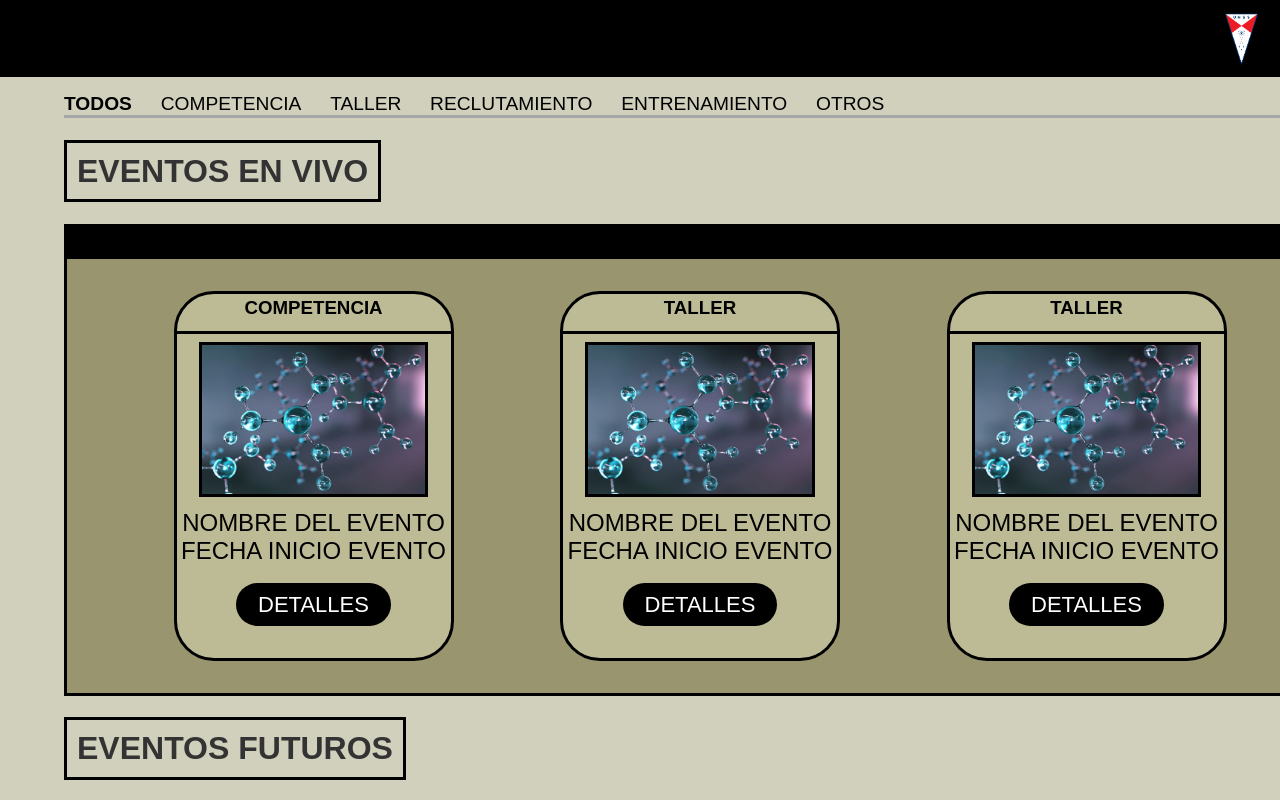
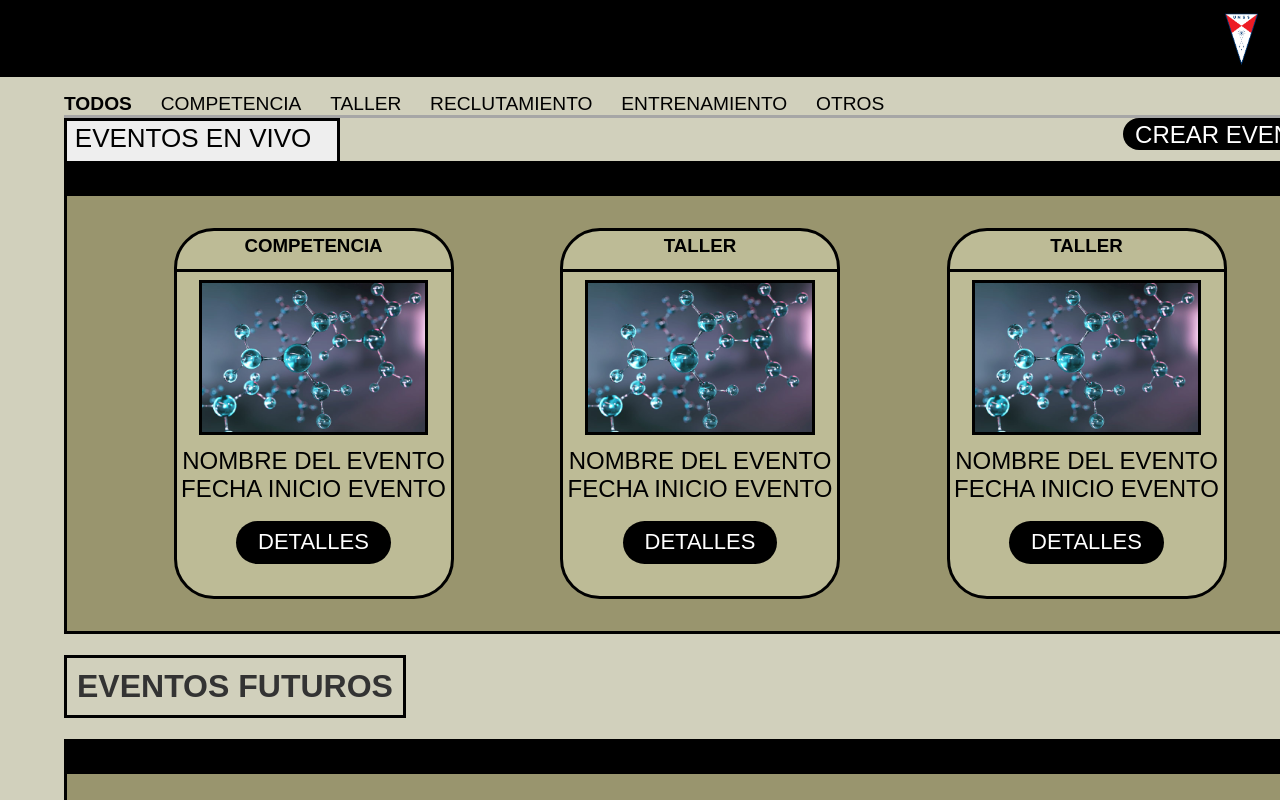
Before and after one commit to MauriErick24/PETIS_1408_FRONTEND, a React (Create React App) app: page /eventos in a window 1280 px wide. Shown: the top 800 px of the page. Built offline with nearby package versions, Linux system fonts and the light colour scheme.

Commit message:
diseño evento ajustes JL

```diff
--- a/src/components/Flex.js
+++ b/src/components/Flex.js
@@ -17,9 +17,11 @@ const Div = styled.div`
   width: ${(props) => props.width || 'auto'};
   flex-wrap: ${(props) => props['flex-wrap'] || 'auto'};
   flex-direction: ${(props) => props['flex-direction'] || 'row'};;
+  flex: ${(props) => props.flex || 'auto'};
   width: ${(props) => props['width'] || 'auto'};
   height: ${(props) => props['height'] || 'auto'};
   justify-content: ${(props) => props['justify-content'] || 'flex-start'};
+  justify-items: ${(props) => props['justify-items'] || 'flex-start'};
   align-items: ${(props) => props['align-items'] || 'flex-start'};
   gap: ${(props) => props['gap'] || '0'};
   padding: ${(props) => props['padding'] || '0'};
--- a/src/components/HeaderArticles.js
+++ b/src/components/HeaderArticles.js
@@ -5,6 +5,7 @@ const HeaderArticles = ({ title, btnTitle, onClick }) => {
   return (
     <Div justify-content='space-between'>
       <div className='header-articles-title'>{title}</div>
+      {/* <div>{title}</div> */}
       <button onClick={onClick}>{btnTitle}</button>
     </Div>
   )
--- a/src/components/HeaderTitle.js
+++ b/src/components/HeaderTitle.js
@@ -17,5 +17,6 @@ const Div = styled(Flex)`
     color: white;
     padding: 0.3em 0.8em;
     font-weight: 400;
+    margin-bottom: 15px;
   }
 `
--- a/src/components/Layout/Layout.jsx
+++ b/src/components/Layout/Layout.jsx
@@ -1,5 +1,6 @@
 import styled from 'styled-components';
 import { useLocation } from 'react-router-dom';
+// import { useNavigate } from 'react-router-dom';
 
 import Header from '../Header';
 import Footer from '../Footer';
@@ -35,7 +36,7 @@ const Sidebar = styled.div`
 const Content = styled.div`
 
   width: 78%;
-  height: 88%;
+  height: 655px;
   background-color: #BDBB96;
   padding: 20px;
   border-radius: 15px;
@@ -43,6 +44,7 @@ const Content = styled.div`
 
 function Layout({updateButton}) {
 
+  // const navigate = useNavigate();
   const location = useLocation();
   const { datos } = location.state;
 
@@ -120,6 +122,7 @@ function Layout({updateButton}) {
         {!updateButton && <Btn onClick={()=>console.log(data)}>CREAR</Btn>}
 
         <Btn color='second' >CANCELAR</Btn>
+        {/* <Btn onClick={() => navigate('/eventos')} color='second'>CANCELAR</Btn>  */}
       </Flex>
       </div>
       <Footer/>
--- a/src/views/creacion-evento.js
+++ b/src/views/creacion-evento.js
@@ -151,7 +151,8 @@ const CreacionEvento = () => {
       </BorderContent>
       <Flex top='1em' justify-content='center' gap='10em'>
         <Btn onClick={() => navigate('/creacion/data', { state: {options} })} >CREAR</Btn>
-        <Btn onClick={() => navigate('/')} color='second'>CANCELAR</Btn>
+        <Btn onClick={() => navigate('/crear/evento')} color='second'>CANCELAR</Btn>
+
       </Flex>
     </>
   )
--- a/src/views/crear-evento.js
+++ b/src/views/crear-evento.js
@@ -85,11 +85,10 @@ const CrearEvento = () => {
   return(
         <Div>
           <form onSubmit={formik.handleSubmit}>
-
-            <Flex justify-content='center'>
-                <HeaderTitle title='CREACION DE EVENTO'/>
+            <Flex justify-content='center' >
+                <HeaderTitle title='CREACION DE EVENTO' />
             </Flex>
-            <Flex margin='1%' flex-direction='column' gap='1em'  align-items='none'>
+            <Flex margin='0' flex-direction='column' gap='1em'  align-items='none'>
                 <Inputk
                     label='Nombre de evento:'
                     name='nombre_evento'
@@ -106,7 +105,8 @@ const CrearEvento = () => {
                 //   values.tipoEvento_id = parseInt(selectedValue);
                      }}
                 />
-                <Flex justify-content='space-evenly' width='100%' gap='1em'>
+                <Flex justify-content='space-between' width='100%' gap='1em'>
+                  {/* 'space-evenly' */}
                   <Container>
                     <Flex flex-direction = 'column' gap='1em'>
                       <Flex flex-direction = 'row'>
@@ -118,6 +118,7 @@ const CrearEvento = () => {
                               name='inicio_inscripcion'
                               type='date'
                               label='Inicia'
+                              inputWidth={'110px'}
                                value={formik.values.inicio_inscripcion}
                                onChange={formik.handleChange}
                                onBlur={formik.handleBlur}
@@ -132,6 +133,7 @@ const CrearEvento = () => {
                               name='fin_inscripcion'
                               type='date'
                               label='Fin'
+                              inputWidth={'110px'}
                                value={formik.values.fin_inscripcion}
                                onChange={formik.handleChange}
                                onBlur={formik.handleBlur}
@@ -150,11 +152,10 @@ const CrearEvento = () => {
                             // value={values.hora}
                             // onChange={handleChange}
                             // onBlur={handleBlur}
-                            inputWidth={'120px'}
+                            inputWidth={'100px'}
                              value={formik.values.hora}
                              onChange={formik.handleChange}
                              onBlur={formik.handleBlur}
-
                           />
 
                           {formik.touched.hora && formik.errors.hora ? <div className='error'>{formik.errors.hora}</div>:null}
@@ -167,7 +168,7 @@ const CrearEvento = () => {
                             // value={values.hora}
                             // onChange={handleChange}
                             // onBlur={handleBlur}
-                            inputWidth={'120px'}
+                            inputWidth={'100px'}
                              value={formik.values.hora}
                              onChange={formik.handleChange}
                              onBlur={formik.handleBlur}
@@ -180,7 +181,7 @@ const CrearEvento = () => {
 
                   <Container>
                     <Flex flex-direction ='column' gap='1em'>
-                    <Flex flex-direction = 'row'>
+                    <Flex flex-direction = 'row' >
                         <p>Inscripción</p><Asterisk>*</Asterisk>
                       </Flex>
                       <Flex gap='1em'>
@@ -189,6 +190,7 @@ const CrearEvento = () => {
                               name='inicio_inscripcion'
                               type='date'
                               label='Inicia'
+                              inputWidth={'110px'}
                                value={formik.values.inicio_inscripcion}
                                onChange={formik.handleChange}
                                onBlur={formik.handleBlur}
@@ -201,6 +203,7 @@ const CrearEvento = () => {
                             <Inputd
                               name='fin_inscripcion'
                               type='date'
+                              inputWidth={'110px'}
                               label='Fin'
                                value={formik.values.fin_inscripcion}
                                onChange={formik.handleChange}
@@ -216,7 +219,8 @@ const CrearEvento = () => {
                             name='hora'
                             label='Hora: '
                             type='time'
-                            inputWidth={'120px'}
+                            inputWidth={'100px'}
+                            //120
                              value={formik.values.hora}
                              onChange={formik.handleChange}
                              onBlur={formik.handleBlur}
@@ -231,7 +235,7 @@ const CrearEvento = () => {
                             // value={values.hora}
                             // onChange={handleChange}
                             // onBlur={handleBlur}
-                            inputWidth={'120px'}
+                            inputWidth={'100px'}
                              value={formik.values.hora}
                              onChange={formik.handleChange}
                              onBlur={formik.handleBlur}
--- a/src/views/homeUser.js
+++ b/src/views/homeUser.js
@@ -4,6 +4,7 @@ import Evento from "../components/Evento";
 import HeaderEventType from "../components/HeaderEventType";
 import { Navigate, useNavigate } from "react-router-dom";
 import { useState } from "react";
+import HeaderArticles from '../components/HeaderArticles';
 
 const HomeUser =()=>{
     const navigate = useNavigate();
@@ -99,8 +100,16 @@ const HomeUser =()=>{
 
     return(
         <>
+
         <HeaderEventType types={types} onClick={changeFiltro}/>
-        <H1>EVENTOS EN VIVO</H1>
+        <div>
+          {/* <H1>EVENTOS EN VIVO</H1>  */}
+          <HeaderArticles
+            title='EVENTOS EN VIVO'
+            btnTitle='CREAR EVENTO'
+            onClick={() => navigate('/crear/evento', {state: {datos: null}})}/>
+        </div>
+
         <Div className="barra"/>
         <Fondo>
 
```
